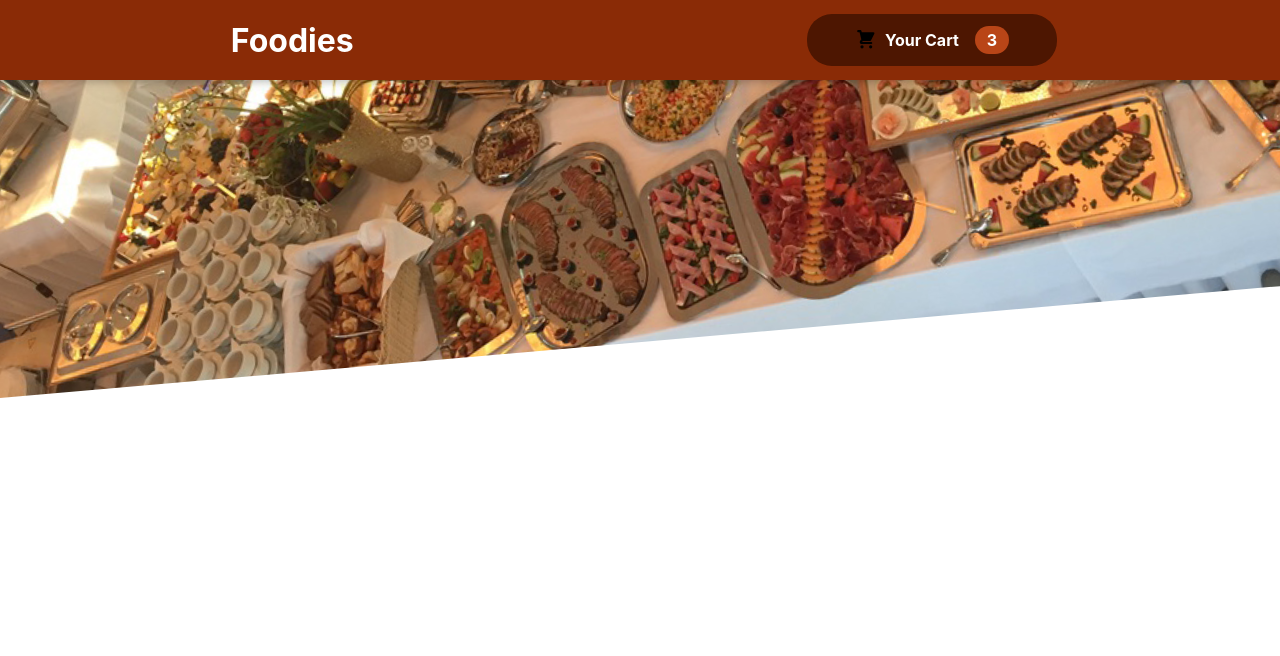
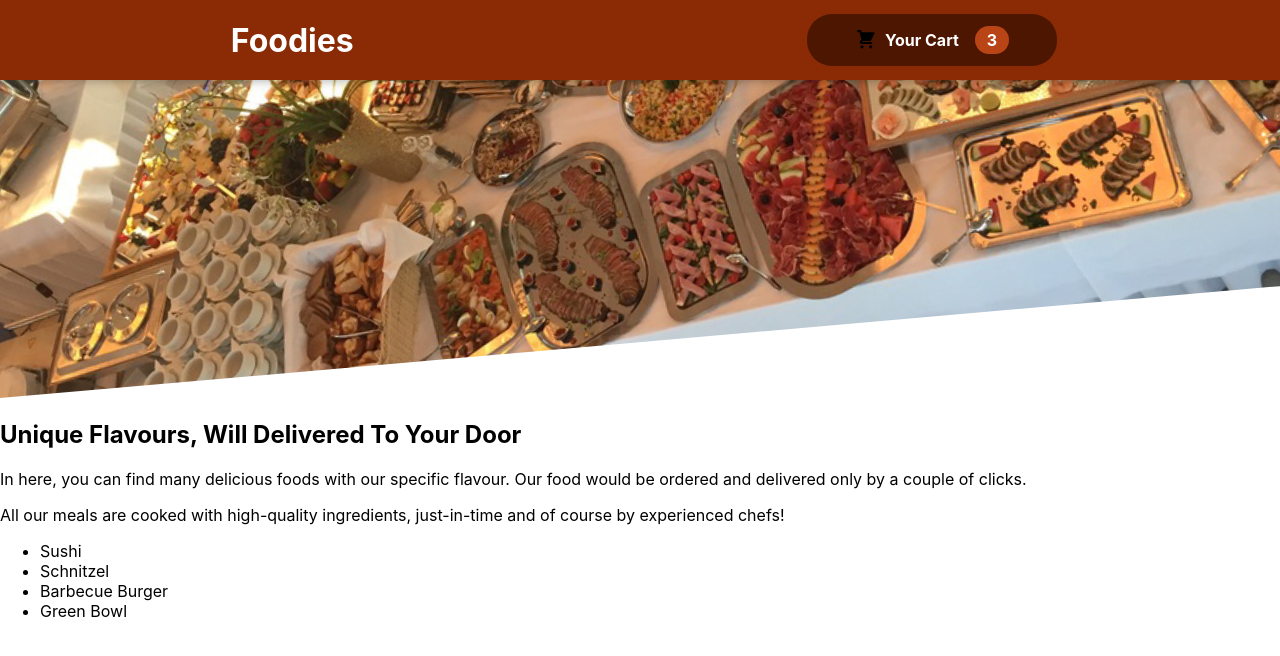
Before and after one commit to samane-jpg/order-app, a React (Create React App) app: page / in a window 1280 px wide. Shown: the top 656 px of the page. Built offline with nearby package versions, Linux system fonts and the light colour scheme.

Commit message:
Make Body Structure

```diff
--- a/src/App.js
+++ b/src/App.js
@@ -1,11 +1,13 @@
 import './App.css';
 import Header from "./components/Layout/Header";
 import { Fragment } from 'react';
+import Meals from './components/Meals/Meals';
 
 function App() {
   return (
     <Fragment className="App">
       <Header/>
+      <Meals/>
     </Fragment>
   );
 }
--- /dev/null
+++ b/src/components/Meals/AvailableMeals.js
@@ -0,0 +1,42 @@
+import AvailableMealsList from "./AvailableMealsList";
+import classes from "./AvailableMeals.css";
+
+const DummyMeals = [
+
+     {
+       id: "m1",
+       name: "Sushi",
+       description: "Finest fish and veggies",
+       price: 22.99,
+     },
+     {
+       id: "m2",
+       name: "Schnitzel",
+       description: "A german specialty!",
+       price: 16.5,
+     },
+     {
+       id: "m3",
+       name: "Barbecue Burger",
+       description: "American, raw, meaty",
+       price: 12.99,
+     },
+     {
+       id: "m4",
+       name: "Green Bowl",
+       description: "Healthy...and green...",
+       price: 18.99,
+     },
+   ];
+
+const AvailableMeals = () => {
+     const mealsList = DummyMeals.map(m => <li>{m.name}</li>);
+
+     return ( <section className={classes.meals}>
+          <ul>
+               {mealsList}
+          </ul>
+     </section> );
+}
+
+export default AvailableMeals;
--- /dev/null
+++ b/src/components/Meals/Meals.js
@@ -0,0 +1,14 @@
+import MealsSummary from "./MealsSummary";
+import AvailableMeals from "./AvailableMeals";
+import { Fragment } from "react";
+
+const Meals = () => {
+  return (
+    <Fragment>
+      <MealsSummary />
+      <AvailableMeals />
+    </Fragment>
+  );
+};
+
+export default Meals;
--- /dev/null
+++ b/src/components/Meals/MealsSummary.js
@@ -0,0 +1,19 @@
+import classes from "./MealsSummary.css";
+
+const MealsSummary = () => {
+  return (
+    <section className={classes.summary}>
+      <h2>Unique Flavours, Will Delivered To Your Door</h2>
+      <p>
+        In here, you can find many delicious foods with our specific flavour.
+        Our food would be ordered and delivered only by a couple of clicks.
+      </p>
+      <p>
+        All our meals are cooked with high-quality ingredients, just-in-time and
+        of course by experienced chefs!
+      </p>
+    </section>
+  );
+};
+
+export default MealsSummary;
```
Also changed, not shown: src/components/Meals/AvailableMeals.css (added), src/components/Meals/AvailableMealsList.js (added), src/components/Meals/MealsSummary.css (added).
